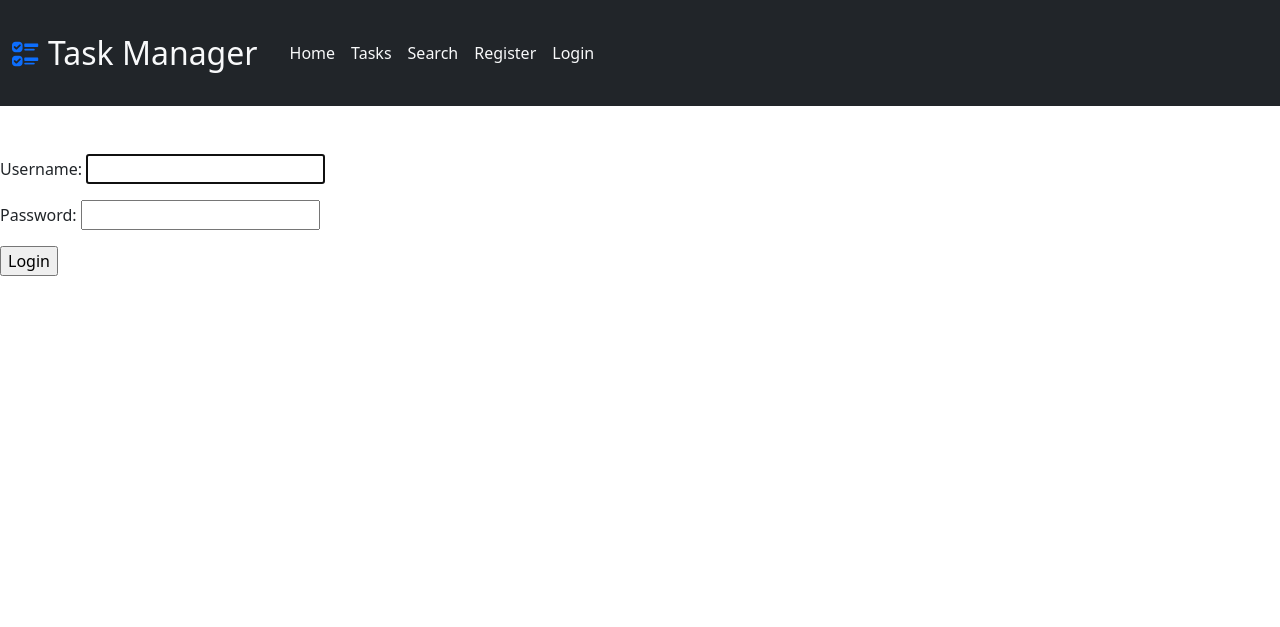
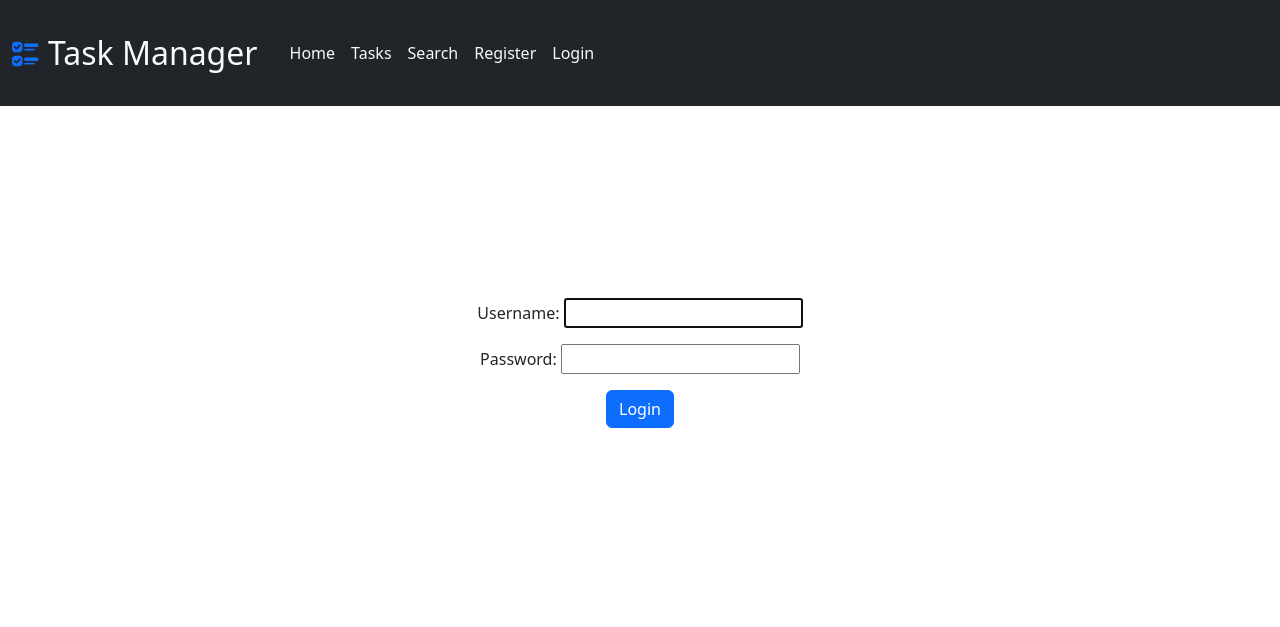
Before and after one commit to HosseinTahami/Task-Manager, a Django app: page /accounts/login/ in a window 1280 px wide. Shown: the top 627 px of the page. Run offline with Django 4.2, Linux system fonts and the light colour scheme.

Commit message:
feat: Login page changed

```diff
--- a/template/login.html
+++ b/template/login.html
@@ -1,10 +1,18 @@
 {% extends 'base.html' %}
 {% block content %}
-
-
-<form action="" method="post">
-    {% csrf_token %}
-    {{ form.as_p }}
-    <input type="submit" value="Login">
-</form>
+<br>
+<br>
+<br>
+<br>
+<br>
+<br>
+<div class="text-center">
+    <form action="" method="post">
+        {% csrf_token %}
+        {{ form.as_p }}
+        <button type="submit" class="btn btn-primary">
+        Login
+        </button>
+    </form>
+</div>
 {% endblock %}
```
